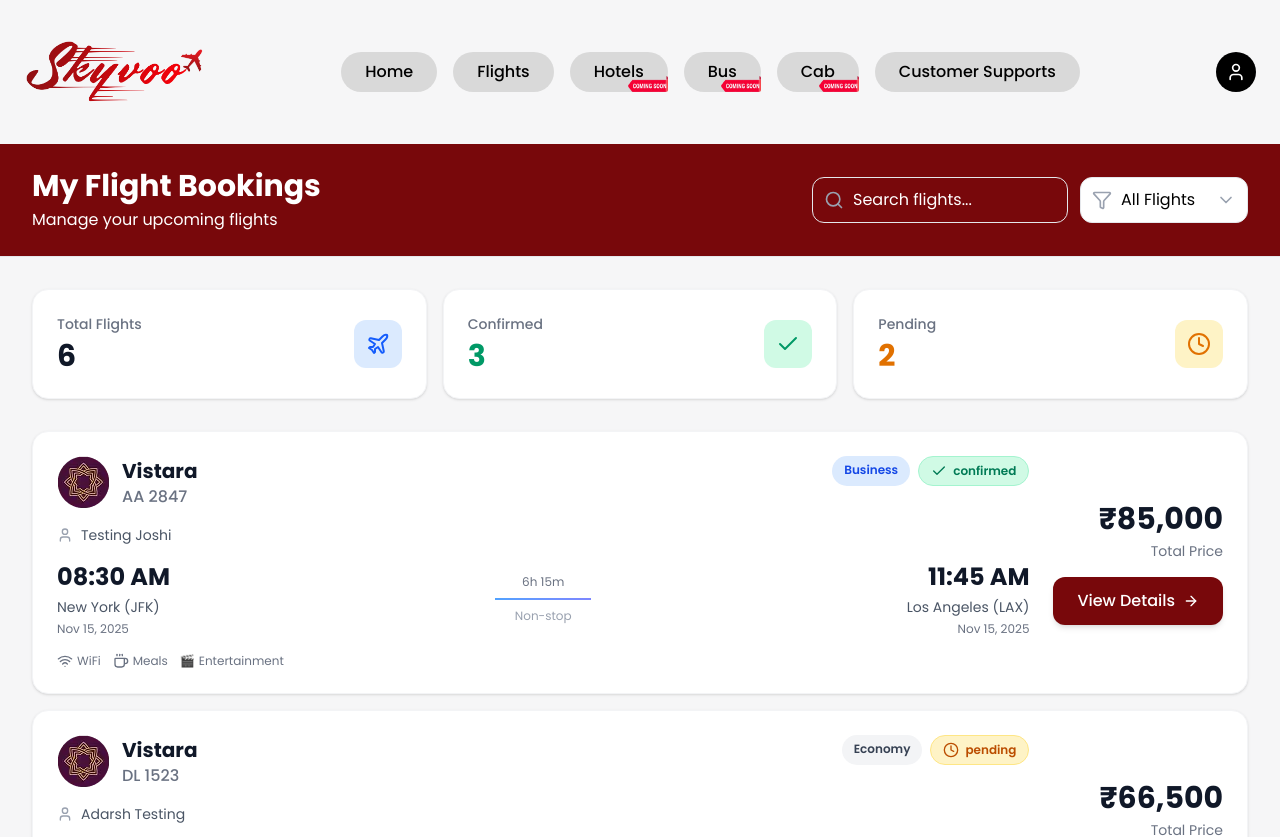
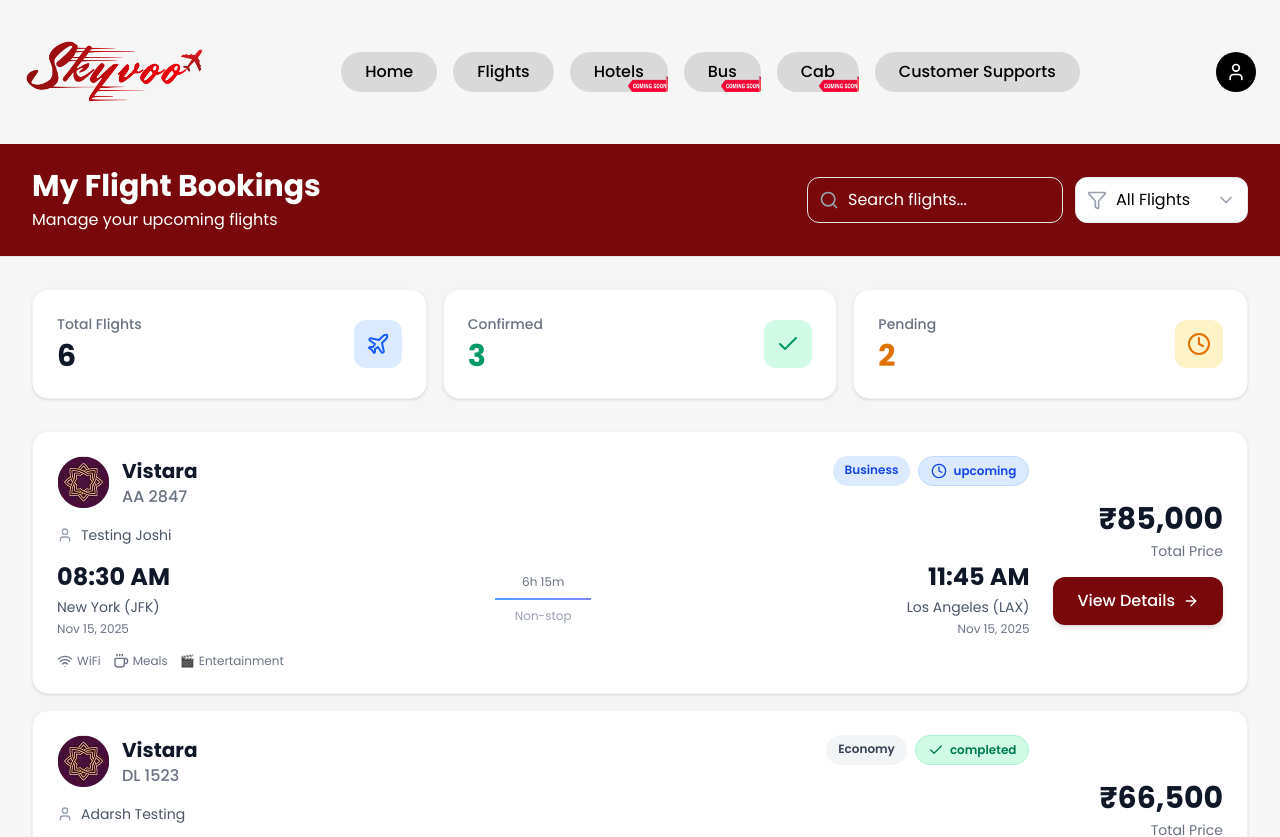
Before and after one commit to esmartadarsh/skyvoo, a React (Vite) app: page /booking-lists in a window 1280 px wide. Shown: the top 837 px of the page. Built offline with nearby package versions, Linux system fonts and the light colour scheme.

Commit message:
new pages added

```diff
--- a/src/App.jsx
+++ b/src/App.jsx
@@ -12,6 +12,8 @@ import CouponsAndOffers from './pages/CouponsAndOffers.jsx';
 import ComplaintRegister from './pages/ComplaintRegister.jsx';
 import Payment from './pages/Payment.jsx';
 import Statement from './pages/Statement.jsx';
+import FlightReschedule from './pages/FlightReschedule.jsx';
+import FlightCancellation from './pages/FlightCancellation.jsx';
 import { FlightFilterProvider } from './contexts/FlightFilterContext.jsx'
 
 function App() {
@@ -37,6 +39,8 @@ function App() {
         <Route path="/coupons-and-offers" element={<CouponsAndOffers />} />
         <Route path="/complaint-register" element={<ComplaintRegister />} />
         <Route path="/statement" element={<Statement />} />
+        <Route path="/flight-reschedule" element={<FlightReschedule />} />
+        <Route path="/flight-cancellation" element={<FlightCancellation />} />
       </Routes>
 
     </Router>
--- a/src/pages/BookingLists.jsx
+++ b/src/pages/BookingLists.jsx
@@ -1,7 +1,8 @@
 import React, { useEffect, useState } from 'react';
-import { Plane, Calendar, Clock, MapPin, User, Search, Filter, ChevronDown, ArrowRight, Check, X, Luggage, Wifi, Coffee, ChevronUp  } from 'lucide-react';
+import { Plane, Calendar, Clock, MapPin, User, Search, Filter, ChevronDown, ArrowRight, Check, X, Luggage, Wifi, Coffee, ChevronUp } from 'lucide-react';
 import Header from '@/components/layout/Header';
 import AirlineLogo from '@/assets/imgs/airlinelogo.webp'
+import { useNavigate } from 'react-router-dom';
 
 const bookings = [
     {
@@ -16,7 +17,7 @@ const bookings = [
         arrival: 'Nov 15, 2025',
         arrivalTime: '11:45 AM',
         duration: '6h 15m',
-        status: 'confirmed',
+        status: 'upcoming',
         class: 'Business',
         price: '₹85,000',
         gate: 'B12',
@@ -35,7 +36,7 @@ const bookings = [
         arrival: 'Nov 21, 2025',
         arrivalTime: '05:30 PM',
         duration: '11h 15m',
-        status: 'pending',
+        status: 'completed',
         class: 'Economy',
         price: '₹66,500',
         gate: 'A7',
@@ -54,7 +55,7 @@ const bookings = [
         arrival: 'Nov 19, 2025',
         arrivalTime: '08:20 AM',
         duration: '7h 35m',
-        status: 'confirmed',
+        status: 'upcoming',
         class: 'First Class',
         price: '₹22,450',
         gate: 'C3',
@@ -92,7 +93,7 @@ const bookings = [
         arrival: 'Nov 25, 2025',
         arrivalTime: '08:55 AM',
         duration: '14h 45m',
-        status: 'confirmed',
+        status: 'upcoming',
         class: 'First Class',
         price: '₹55,200',
         gate: 'D2',
@@ -111,7 +112,7 @@ const bookings = [
         arrival: 'Nov 29, 2025',
         arrivalTime: '05:15 PM',
         duration: '12h 45m',
-        status: 'pending',
+        status: 'completed',
         class: 'Business',
         price: '₹33,150',
         gate: 'A18',
@@ -121,6 +122,7 @@ const bookings = [
 ];
 
 function BookingLists() {
+    const navigate = useNavigate()
     const [searchTerm, setSearchTerm] = useState('');
     const [filterStatus, setFilterStatus] = useState('all');
     const [selectedBooking, setSelectedBooking] = useState(null);
@@ -144,14 +146,23 @@ function BookingLists() {
             booking.from.toLowerCase().includes(searchTerm.toLowerCase()) ||
             booking.to.toLowerCase().includes(searchTerm.toLowerCase()) ||
             booking.airline.toLowerCase().includes(searchTerm.toLowerCase());
-        const matchesFilter = filterStatus === 'all' || booking.status === filterStatus;
+
+        const normalizedStatus = booking.status === 'confirmed'
+            ? 'upcoming'
+            : booking.status === 'pending'
+                ? 'completed'
+                : booking.status;
+
+        const matchesFilter = filterStatus === 'all' || normalizedStatus === filterStatus;
+
         return matchesSearch && matchesFilter;
     });
 
+
     const getStatusColor = (status) => {
         switch (status) {
-            case 'confirmed': return 'bg-emerald-100 text-emerald-700 border-emerald-200';
-            case 'pending': return 'bg-amber-100 text-amber-700 border-amber-200';
+            case 'upcoming': return 'bg-blue-100 text-blue-700 border-blue-200';
+            case 'completed': return 'bg-emerald-100 text-emerald-700 border-emerald-200';
             case 'cancelled': return 'bg-rose-100 text-rose-700 border-rose-200';
             default: return 'bg-gray-100 text-gray-700 border-gray-200';
         }
@@ -159,8 +170,8 @@ function BookingLists() {
 
     const getStatusIcon = (status) => {
         switch (status) {
-            case 'confirmed': return <Check className="w-4 h-4" />;
-            case 'pending': return <Clock className="w-4 h-4" />;
+            case 'upcoming': return <Clock className="w-4 h-4" />;
+            case 'completed': return <Check className="w-4 h-4" />;
             case 'cancelled': return <X className="w-4 h-4" />;
             default: return null;
         }
@@ -217,8 +228,8 @@ function BookingLists() {
                                     className="pl-10 pr-10 py-2.5 border border-gray-200 rounded-xl focus:outline-none focus:ring-2 focus:ring-blue-500 focus:border-transparent appearance-none bg-white cursor-pointer transition-all"
                                 >
                                     <option value="all">All Flights</option>
-                                    <option value="confirmed">Confirmed</option>
-                                    <option value="pending">Pending</option>
+                                    <option value="upcoming">Upcoming</option>
+                                    <option value="completed">Completed</option>
                                     <option value="cancelled">Cancelled</option>
                                 </select>
                                 <ChevronDown className="absolute right-3 top-1/2 transform -translate-y-1/2 text-gray-400 w-5 h-5 pointer-events-none" />
@@ -249,7 +260,7 @@ function BookingLists() {
                             <div>
                                 <p className="text-gray-500 text-sm font-medium">Confirmed</p>
                                 <p className="text-3xl font-bold text-emerald-600 mt-1">
-                                    {bookings.filter(b => b.status === 'confirmed').length}
+                                    {bookings.filter(b => b.status === 'upcoming').length}
                                 </p>
                             </div>
                             <div className="bg-emerald-100 p-3 rounded-xl">
@@ -263,7 +274,7 @@ function BookingLists() {
                             <div>
                                 <p className="text-gray-500 text-sm font-medium">Pending</p>
                                 <p className="text-3xl font-bold text-amber-600 mt-1">
-                                    {bookings.filter(b => b.status === 'pending').length}
+                                    {bookings.filter(b => b.status === 'completed').length}
                                 </p>
                             </div>
                             <div className="bg-amber-100 p-3 rounded-xl">
@@ -508,27 +519,36 @@ function BookingLists() {
                                 <button className="px-6 py-3 bg-gray-100 text-gray-700 rounded-xl hover:bg-gray-200 transition-colors font-medium">
                                     Download Ticket
                                 </button>
+
                                 <button className="px-6 py-3 bg-gray-100 text-gray-700 rounded-xl hover:bg-gray-200 transition-colors font-medium">
                                     Cancel Flight
                                 </button>
-                                <button className="px-6 py-3 bg-gradient-to-r from-blue-600 to-indigo-600 text-white rounded-xl hover:from-blue-700 hover:to-indigo-700 transition-colors font-medium">
-                                    Modify Booking
+
+                                <button
+                                    onClick={() => (navigate('/reschedule-flight'))}
+                                    className="px-6 py-3 bg-gradient-to-r from-blue-600 to-indigo-600 text-white rounded-xl hover:from-blue-700 hover:to-indigo-700 transition-colors font-medium">
+                                    Reschedule
                                 </button>
+
                             </div>
+
                         </div>
                     </div>
                 </div>
-            )}
+            )
+            }
 
-            {showScrollTop && (
-                <button
-                    onClick={scrollToTop}
-                    className="cursor-pointer fixed bottom-6 right-6 bg-[#78080B] text-white px-4 py-2 rounded-full shadow-lg hover:bg-red-700 transition-colors"
-                >
-                    <p className='flex font-medium'> <ChevronUp className='mr-1' /> TOP</p>
-                </button>
-            )}
-        </div>
+            {
+                showScrollTop && (
+                    <button
+                        onClick={scrollToTop}
+                        className="cursor-pointer fixed bottom-6 right-6 bg-[#78080B] text-white px-4 py-2 rounded-full shadow-lg hover:bg-red-700 transition-colors"
+                    >
+                        <p className='flex font-medium'> <ChevronUp className='mr-1' /> TOP</p>
+                    </button>
+                )
+            }
+        </div >
     );
 }
 
--- /dev/null
+++ b/src/pages/FlightCancellation.jsx
@@ -0,0 +1,9 @@
+import React from 'react'
+
+function FlightCancellation() {
+    return (
+        <div>Flight Cancellation</div>
+    )
+}
+
+export default FlightCancellation
--- /dev/null
+++ b/src/pages/FlightReschedule.jsx
@@ -0,0 +1,9 @@
+import React from 'react'
+
+function Reschedule() {
+    return (
+        <div>Reschedule</div>
+    )
+}
+
+export default Reschedule
--- a/src/pages/FlightResults.jsx
+++ b/src/pages/FlightResults.jsx
@@ -347,7 +347,7 @@ export default function FlightResults() {
         <>
             {selectedFlights.length > 0 && (
                 <>
-                    <div className='fixed cursor-pointer bottom-20 right-5 text-white z-1 bg-[#78080B] h-12 w-12 rounded-full flex justify-center items-center' onClick={() => setCollapsed(prev => !prev)}><Search className="h-8 w-8" /></div>
+                    <div className='fixed cursor-pointer bottom-20 right-5 text-white z-9998 bg-[#78080B] hover:bg-red-700 h-12 w-12 rounded-full flex justify-center items-center' onClick={() => setCollapsed(prev => !prev)}><Search className="h-8 w-8" /></div>
 
                     <div className={`fixed bottom-20 right-5 bg-white shadow-lg rounded-lg overflow-hidden z-9999 border border-gray-200 secondary-font`}>
                         <div className='relative'>
```
